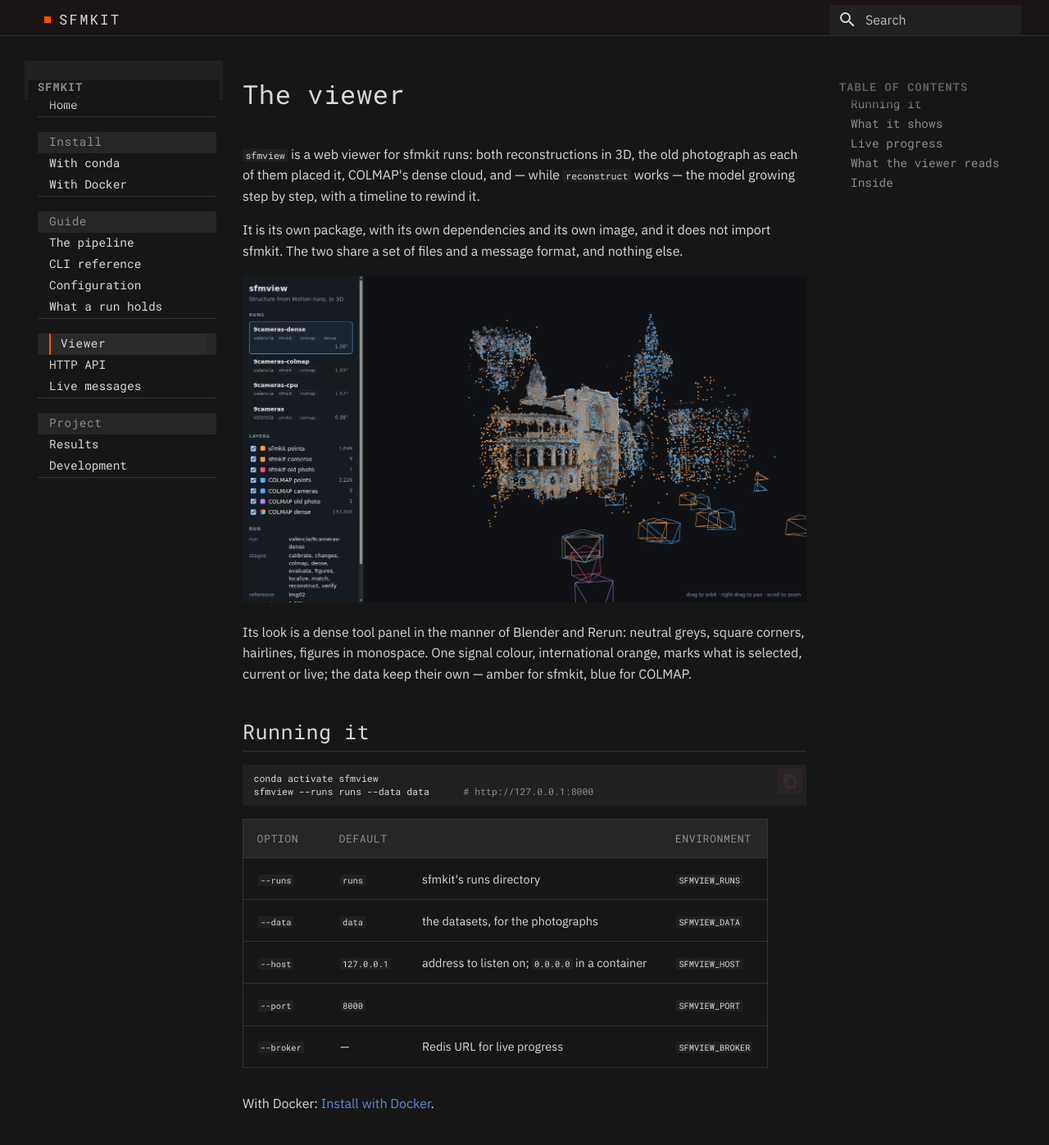
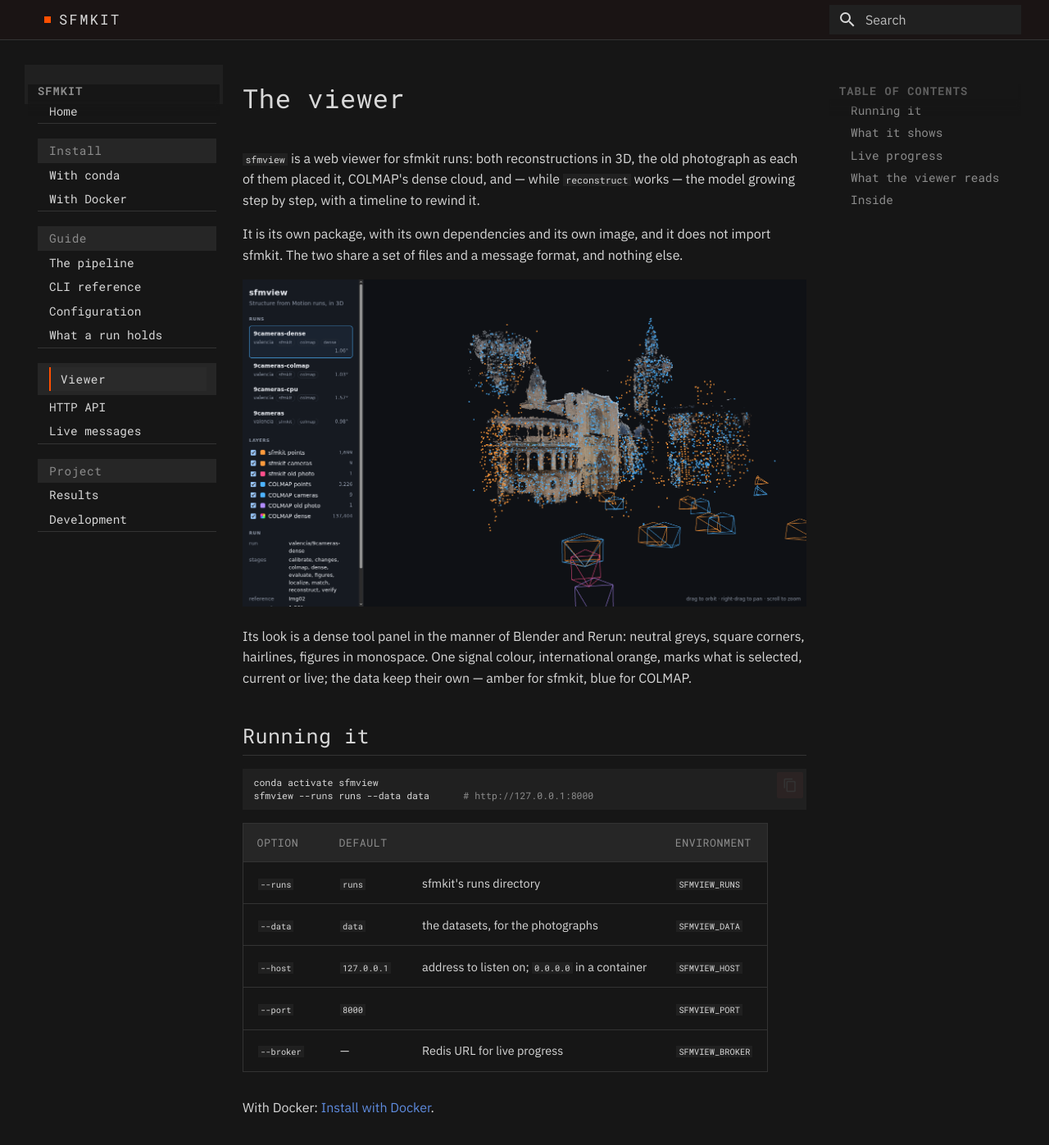
Before and after one commit to dpadillaor/sfmkit, an MkDocs documentation site: the page built from website/docs/viewer/index.md, in a window 1280 px wide and 1400 px high. Shown: the top 1397 px of the window at 82% size. Built offline with MkDocs 1.6.1 and Material for MkDocs 9.7.7, drawn with Linux system fonts in a browser that asks for light colours.

Commit message:
Let a wrapped row in the navigation grow
Every navigation row was a fixed 26 px tall, so a heading long enough to
wrap ran straight over the one below it: the table of contents on the
results page was three overlapping lines. Heights are minimums now, with
padding and a line height of their own, and the same fix goes to the header
and the panel heads, which had the same trap waiting.

```diff
--- a/website/docs/stylesheets/sfmkit.css
+++ b/website/docs/stylesheets/sfmkit.css
@@ -56,7 +56,7 @@
   background: var(--sfm-header);
   border-bottom: 1px solid var(--sfm-line);
   box-shadow: none;
-  height: 44px;
+  min-height: 44px;
 }
 .md-header__inner { min-height: 44px; }
 .md-header__button.md-logo { display: none; }   /* the square in the wordmark is the mark */
@@ -98,8 +98,11 @@
 .md-nav__link {
   color: var(--sfm-text);
   margin: 0 !important;
-  padding: 0 12px;
-  height: 26px;
+  padding: 5px 12px;
+  /* A row's height, but only as a minimum: a title that wraps to two lines
+     grows its row instead of spilling over the one below it. */
+  min-height: 26px;
+  line-height: 1.35;
   display: flex;
   align-items: center;
   border-left: 2px solid transparent;
@@ -119,7 +122,11 @@
 
 /* right-hand table of contents, quieter */
 .md-sidebar--secondary .md-nav__title { color: var(--sfm-faint); }
-.md-sidebar--secondary .md-nav__link { height: 24px; color: var(--sfm-muted); }
+.md-sidebar--secondary .md-nav__link {
+  min-height: 24px;
+  padding: 4px 12px;
+  color: var(--sfm-muted);
+}
 .md-sidebar--secondary .md-nav__link--active { color: var(--sfm-signal) !important; border-left-color: var(--sfm-signal); }
 
 /* ---- prose ------------------------------------------------------------- */
@@ -167,8 +174,8 @@
   display: flex;
   align-items: center;
   gap: 10px;
-  height: 28px;
-  padding: 0 12px;
+  min-height: 28px;
+  padding: 4px 12px;
   background: var(--sfm-header);
   border-bottom: 1px solid var(--sfm-line);
   font: 500 0.68rem "Roboto Mono", monospace;
```
Also changed, not shown: website/docs/project/results.md (+1 -1 lines).
